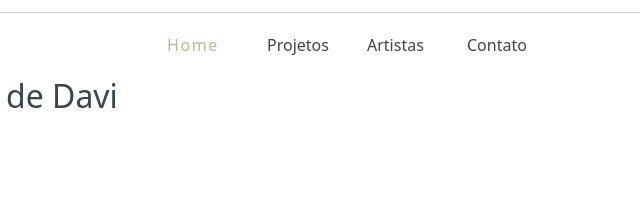
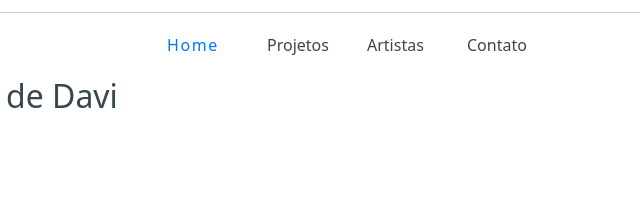
Before and after one commit to LeandroDukievicz/bootstrap-urban-arts, a plain HTML site: page index.html in a window 1280 px wide. In both pictures the pointer is over the link "Home". Shown: the part 538-749 px from the top of the page, 285-925 px from the left. Drawn offline with nearby package versions, Linux system fonts and the light colour scheme; a web font is replaced by a local one.

Commit message:
PERF - update

```diff
--- a/css/styles.css
+++ b/css/styles.css
@@ -79,6 +79,6 @@ a,i{
 }
 
 #navbar a:hover{
-    color:#c1b696;
+    color: rgb(0, 119, 255);
     letter-spacing: 0.1rem;
 }
```
